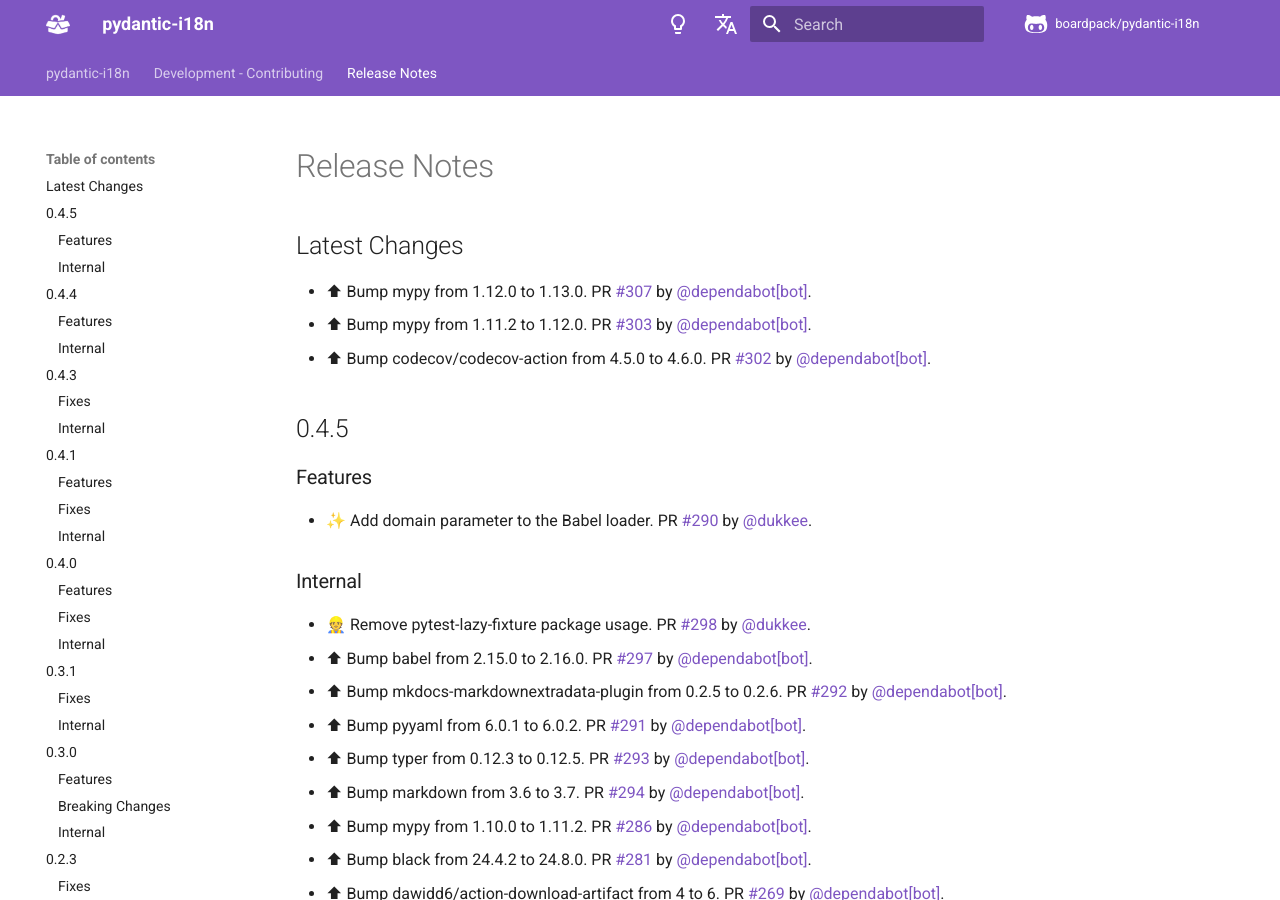
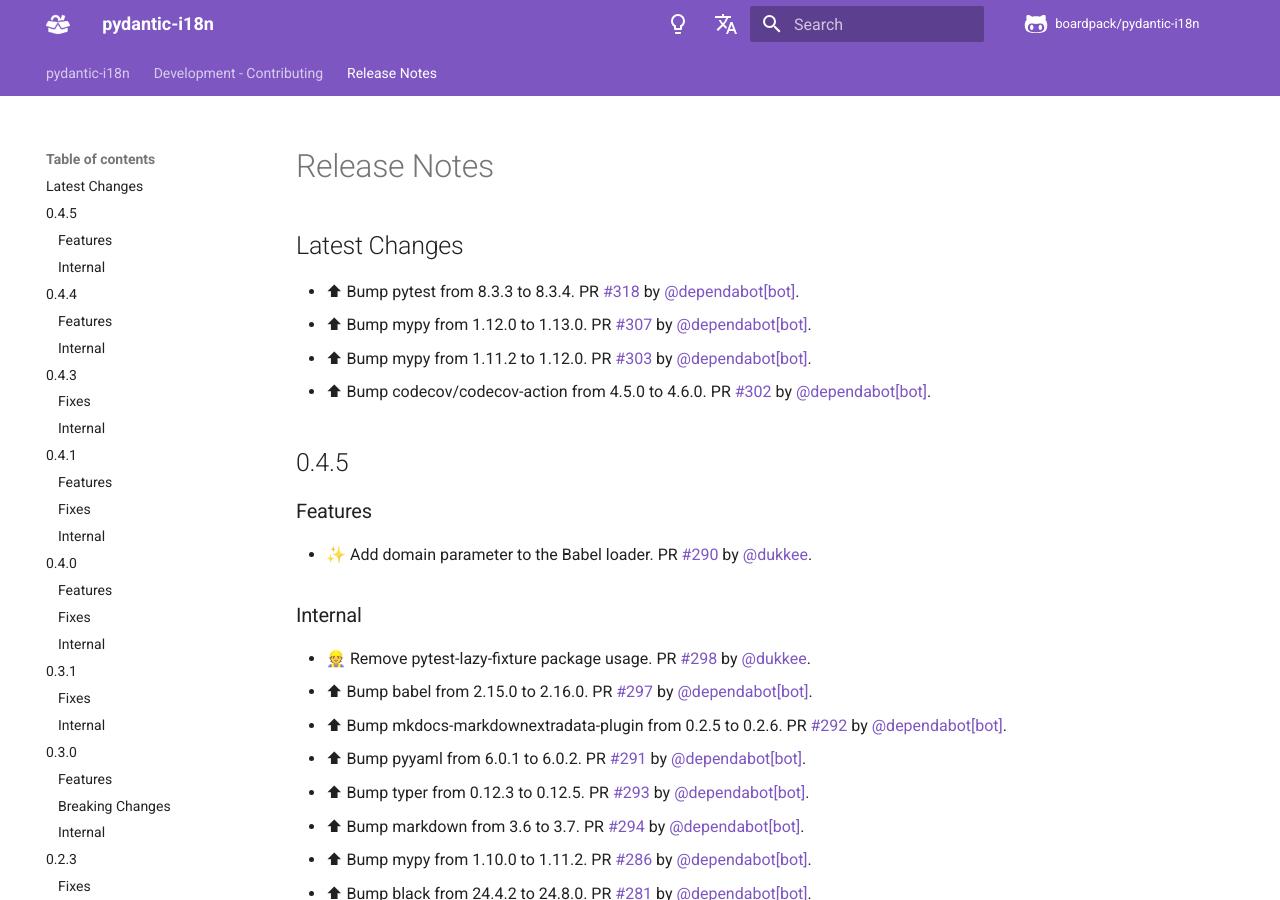
Before and after one commit to boardpack/pydantic-i18n, an MkDocs documentation site: the page built from docs/en/docs/release-notes.md, in a window 1280 px wide and 900 px high. Built offline with MkDocs 1.6.1 and Material for MkDocs 9.7.7, drawn with Linux system fonts in a browser that asks for light colours; comment, search, counter and statistics services are not loaded.

Commit message:
📝 Update release notes

```diff
--- a/docs/en/docs/release-notes.md
+++ b/docs/en/docs/release-notes.md
@@ -2,6 +2,7 @@
 
 ## Latest Changes
 
+* ⬆ Bump pytest from 8.3.3 to 8.3.4. PR [#318](https://github.com/boardpack/pydantic-i18n/pull/318) by [@dependabot[bot]](https://github.com/apps/dependabot).
 * ⬆ Bump mypy from 1.12.0 to 1.13.0. PR [#307](https://github.com/boardpack/pydantic-i18n/pull/307) by [@dependabot[bot]](https://github.com/apps/dependabot).
 * ⬆ Bump mypy from 1.11.2 to 1.12.0. PR [#303](https://github.com/boardpack/pydantic-i18n/pull/303) by [@dependabot[bot]](https://github.com/apps/dependabot).
 * ⬆ Bump codecov/codecov-action from 4.5.0 to 4.6.0. PR [#302](https://github.com/boardpack/pydantic-i18n/pull/302) by [@dependabot[bot]](https://github.com/apps/dependabot).
```
